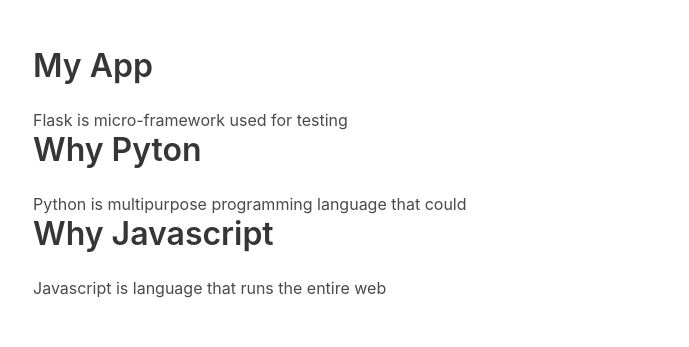
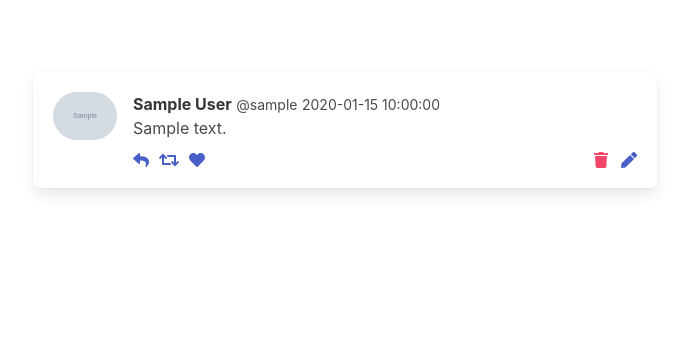
Before and after one commit to AminAbdisamad/flask-webapp, a Flask app: page / in a window 1280 px wide. Shown: the part 56-403 px from the top of the page, without its empty margins (79-768 px from the left). Run offline with Flask 2, Linux system fonts and the light colour scheme; tables that the repository leaves empty hold one stand-in row (values such as "Sample post"); grey boxes marked "Sample" are stand-in pictures; some libraries are stand-ins or nearby versions.

Commit message:
Added posts

```diff
--- a/flaskapp/Forms.py
+++ b/flaskapp/Forms.py
@@ -72,3 +72,12 @@ class UpdateAccountForm(FlaskForm):
             user = User.query.filter_by(email=email.data).first()
             if user:
                 raise ValidationError("Email waala haystaa fadlan midkale dooro")
+
+
+class CreatePost(FlaskForm):
+    post = TextAreaField(
+        "Create Post",
+        validators=[DataRequired(), Length(min=5)],
+        render_kw={"placeholder": "Create Post"},
+    )
+    submit = SubmitField("Submit")
--- a/flaskapp/models/Post.py
+++ b/flaskapp/models/Post.py
@@ -4,7 +4,6 @@ from flaskapp import db
 
 class Post(db.Model):
     _id = db.Column(db.Integer, primary_key=True)
-    title = db.Column(db.String(40), nullable=True)
     datePosted = db.Column(db.DateTime, default=datetime.utcnow)
     content = db.Column(db.Text, nullable=False)
     userId = db.Column(db.Integer, db.ForeignKey("user._id"), nullable=False)
--- a/flaskapp/routes.py
+++ b/flaskapp/routes.py
@@ -2,7 +2,7 @@ import os
 import secrets
 from PIL import Image
 from flask import render_template, redirect, url_for, flash, request
-from flaskapp.Forms import RegistrationForm, LoginForm, UpdateAccountForm
+from flaskapp.Forms import RegistrationForm, LoginForm, UpdateAccountForm, CreatePost
 from flaskapp.models.User import User
 from flaskapp.models.Post import Post
 from flaskapp import app, db, bcrypt
@@ -28,9 +28,18 @@ posts = [
 
 
 # Index Page
-@app.route("/")
+@app.route("/", methods=["GET", "POST"])
 def index():
-    return render_template("index.html", posts=posts)
+    # entities = MyEntity.query.order_by(desc(MyEntity.time)).limit(3).all()
+    posts = Post.query.order_by(Post.datePosted.desc()).all()
+    form = CreatePost()
+    if form.validate_on_submit():
+        post = Post(content=form.post.data, author=current_user)
+        db.session.add(post)
+        db.session.commit()
+        flash("Post Created Successfully", "is-success")
+        return redirect(url_for("index"))
+    return render_template("index.html", form=form, posts=posts)
 
 
 # About Page
--- /dev/null
+++ b/flaskapp/static/js/main.js
@@ -0,0 +1,12 @@
+const model = document.getElementById("model");
+const closeModelBtn = document.getElementById("close");
+const editBtn = document.querySelector("#edit");
+
+editBtn.addEventListener("click", (e) => {
+  //   console.log(e.target);
+  console.log("You clicked me");
+  model.classList.add("is-active");
+});
+closeModelBtn.addEventListener("click", () => {
+  model.classList.remove("is-active");
+});
--- a/flaskapp/templates/index.html
+++ b/flaskapp/templates/index.html
@@ -1,14 +1,156 @@
 {% extends 'layout.html' %} {% block content %}
 
 <section class="section">
-  <div class="container">
-    {% for post in posts %}
-    <h1 class="title">
-      {{post.title}}
-    </h1>
-    <p>{{ post.description}}</p>
-
-    {% endfor%}
+  <div class="columns">
+    <div class="column is-three-fifths">
+      <!-- Start Post Form here -->
+      {% if current_user.is_authenticated%}
+      <form action="" method="POST">
+        {{form.hidden_tag()}}
+        <article class="media">
+          <figure class="media-left">
+            <p class="image is-64x64">
+              <img
+                class="is-rounded"
+                src="{{url_for('static',filename='profile_pictures/'+current_user.image_file)}}"
+              />
+            </p>
+          </figure>
+          <div class="media-content">
+            <div class="field">
+              {%if form.post.errors%} {%for error in form.post.errors %}
+              {{form.post(class="textarea is-danger")}}
+              <div class="has-text-weight-light has-text-danger">
+                {{error}}
+              </div>
+              {%endfor%} {%else%}
+              <p class="control">
+                {{form.post(class="textarea")}}
+              </p>
+              {%endif%}
+            </div>
+            <nav class="level">
+              <div class="level-right">
+                <div class="level-item">
+                  {{form.submit(class="button is-primary")}}
+                </div>
+              </div>
+            </nav>
+          </div>
+        </article>
+      </form>
+      {%endif%}
+      <br />
+      <!-- End post form here -->
+      {%for post in posts %}
+      <div class="box">
+        <article class="media">
+          <div class="media-left">
+            <figure class="image is-64x64">
+              <img
+                class="is-rounded"
+                src="{{url_for('static',filename='profile_pictures/'+post.author.image_file)}}"
+              />
+            </figure>
+          </div>
+          <div class="media-content">
+            <div class="content">
+              <p>
+                <strong
+                  >{{post.author.name if post.author.name else
+                  post.author.username}}</strong
+                >
+                <small>@{{post.author.username}}</small>
+                <small>{{post.datePosted}}</small>
+                <br />
+                {{post.content}}
+              </p>
+            </div>
+            <nav class="level is-mobile">
+              <div class="level-left">
+                <a class="level-item" aria-label="reply">
+                  <span class="icon is-small">
+                    <i class="fas fa-reply" aria-hidden="true"></i>
+                  </span>
+                </a>
+                <a class="level-item" aria-label="retweet">
+                  <span class="icon is-small">
+                    <i class="fas fa-retweet" aria-hidden="true"></i>
+                  </span>
+                </a>
+                <a class="level-item" aria-label="like">
+                  <span class="icon is-small">
+                    <i class="fas fa-heart" aria-hidden="true"></i>
+                  </span>
+                </a>
+              </div>
+              <div class="level-right">
+                <a class="level-item" aria-label="delete">
+                  <span class="icon is-small has-text-danger">
+                    <i class="fas fa-trash" aria-hidden="true"></i>
+                  </span>
+                </a>
+                <a class="level-item" aria-label="edit" id="edit">
+                  <span class="icon is-small">
+                    <i class="fas fa-pen" aria-hidden="true"></i>
+                  </span>
+                </a>
+              </div>
+            </nav>
+          </div>
+        </article>
+      </div>
+      <br />
+      {% endfor%}
+    </div>
   </div>
 </section>
+<!-- Model -->
+<div id="model" class="modal">
+  <div class="modal-background"></div>
+  <div class="modal-content">
+    {% if current_user.is_authenticated%}
+    <form action="" method="POST">
+      {{form.hidden_tag()}}
+      <article class="media">
+        <figure class="media-left">
+          <p class="image is-64x64">
+            <img
+              class="is-rounded"
+              src="{{url_for('static',filename='profile_pictures/'+current_user.image_file)}}"
+            />
+          </p>
+        </figure>
+        <div class="media-content">
+          <div class="field">
+            {%if form.post.errors%} {%for error in form.post.errors %}
+            {{form.post(class="textarea is-danger")}}
+            <div class="has-text-weight-light has-text-danger">
+              {{error}}
+            </div>
+            {%endfor%} {%else%}
+            <p class="control">
+              {{form.post(class="textarea")}}
+            </p>
+            {%endif%}
+          </div>
+          <nav class="level">
+            <div class="level-right">
+              <div class="level-item">
+                {{form.submit(class="button is-primary")}}
+              </div>
+            </div>
+          </nav>
+        </div>
+      </article>
+    </form>
+    {%endif%}
+  </div>
+  <button id="close" class="modal-close is-large" aria-label="close"></button>
+</div>
+<!-- Read JS Files -->
+<script
+  type="text/javascript"
+  src="{{ url_for('static', filename='js/main.js')}}"
+></script>
 {%endblock content%}
```
Also changed, not shown: migrations/versions/d6f15ae33750_.py (added, +34 -0 lines), migrations/versions/ec87ba35ceff_.py (added, +28 -0 lines), flaskapp/static/profile_pictures/91a09f13d3995426.jpg (added).
